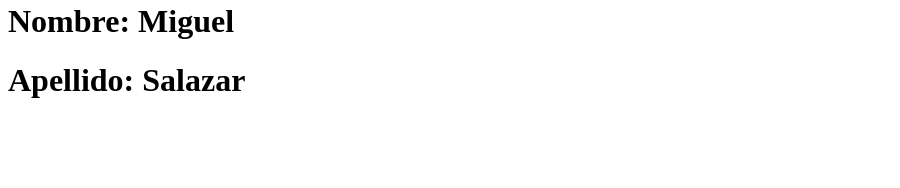
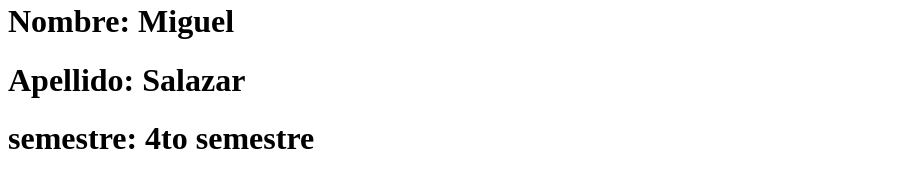
Before and after one commit to Mike17s/Buenas_Practicas, a plain HTML site: page index.html in a window 1280 px wide. Shown: the part 402-590 px from the top of the page, without its empty margins (0-900 px from the left). Drawn offline with Linux system fonts and the light colour scheme.

Commit message:
adicion del semestre en curso

```diff
--- a/index.html
+++ b/index.html
@@ -12,5 +12,6 @@
     </center>
     <h1>Nombre: Miguel</h1>
     <h1>Apellido: Salazar</h1>
+    <h1>semestre: 4to semestre</h1>
 </body>
 </html>
```
